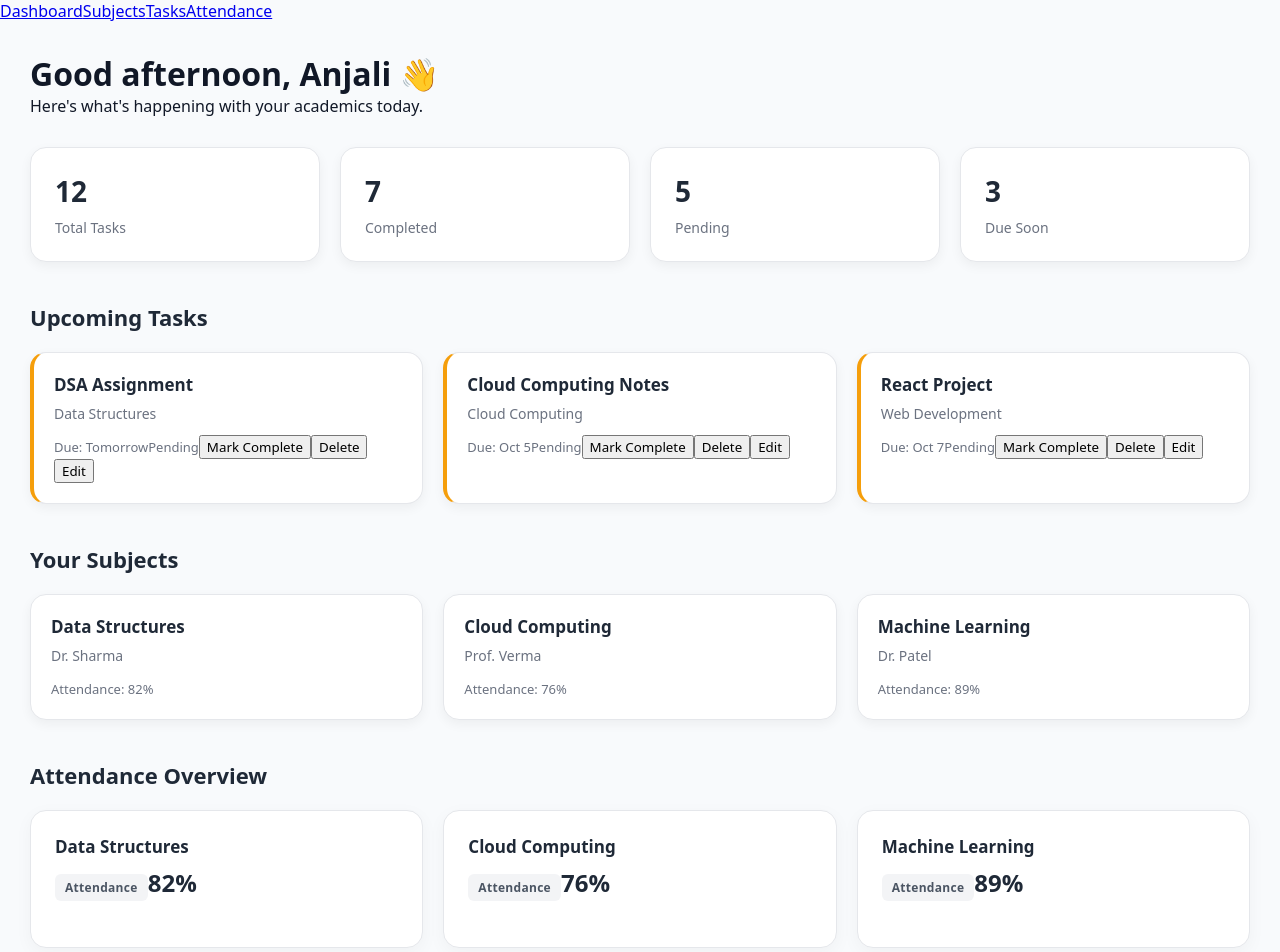
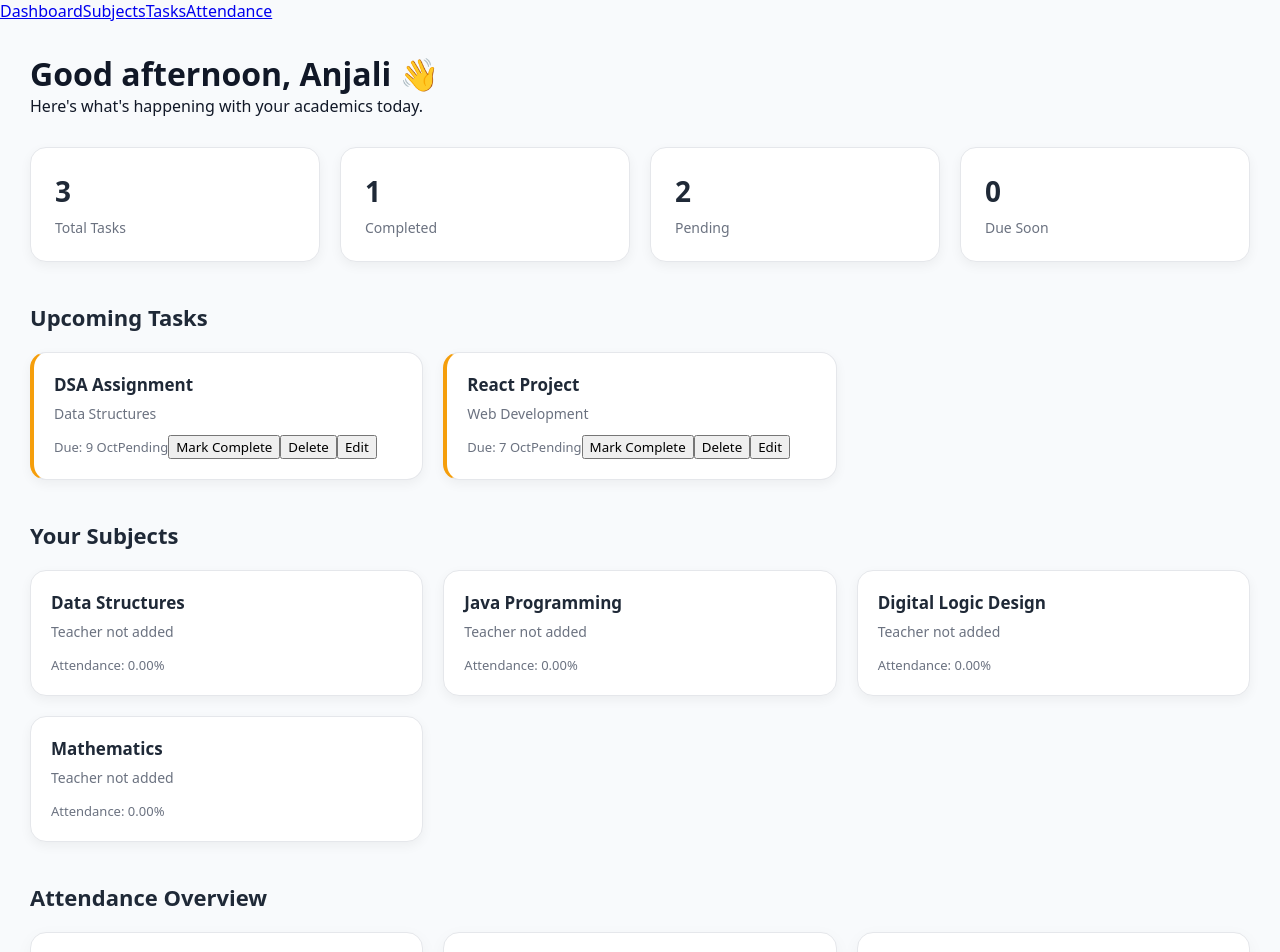
Before and after one commit to 74nandini-dot/CAMPUSflow, a React (Vite) app: page / in a window 1280 px wide. Shown: the top 952 px of the page. Built offline with nearby package versions, Linux system fonts and the light colour scheme.

Commit message:
Integrate dashboard with updated data

```diff
--- a/src/App.jsx
+++ b/src/App.jsx
@@ -1,3 +1,4 @@
+import { AttendanceProvider } from "./context/AttendanceContext";
 import Tasks from './pages/Tasks'
 import { BrowserRouter, Routes, Route } from 'react-router-dom'
 import Navbar from './components/Navbar'
@@ -5,10 +6,13 @@ import Dashboard from './pages/Dashboard/Dashboard'
 import Subjects from './pages/Subjects'
 import Attendance from './pages/Attendance'
 import { SubjectProvider } from './context/SubjectContext'
+import { TaskProvider } from "./context/TaskContext";
 
 function App() {
   return (
     <SubjectProvider>
+    <TaskProvider>
+    <AttendanceProvider>
     <BrowserRouter>
       <Navbar />
 
@@ -35,6 +39,8 @@ function App() {
 
       </Routes>
     </BrowserRouter>
+    </AttendanceProvider>
+    </TaskProvider>
     </SubjectProvider>
   )
 }
--- /dev/null
+++ b/src/context/AttendanceContext.jsx
@@ -0,0 +1,18 @@
+import { createContext, useState } from "react";
+
+export const AttendanceContext = createContext();
+
+export function AttendanceProvider({ children }) {
+  const [attendance, setAttendance] = useState({});
+
+  return (
+    <AttendanceContext.Provider
+      value={{
+        attendance,
+        setAttendance,
+      }}
+    >
+      {children}
+    </AttendanceContext.Provider>
+  );
+}
--- /dev/null
+++ b/src/context/TaskContext.jsx
@@ -0,0 +1,42 @@
+import { createContext, useState } from "react";
+
+const initialTasks = [
+  {
+    id: 1,
+    title: "DSA Assignment",
+    subject: "Data Structures",
+    dueDate: "2026-10-09",
+    completed: false,
+  },
+  {
+    id: 2,
+    title: "Cloud Computing Notes",
+    subject: "Cloud Computing",
+    dueDate: "2026-10-05",
+    completed: true,
+  },
+  {
+    id: 3,
+    title: "React Project",
+    subject: "Web Development",
+    dueDate: "2026-10-07",
+    completed: false,
+  },
+];
+
+export const TaskContext = createContext();
+
+export function TaskProvider({ children }) {
+  const [taskList, setTaskList] = useState(initialTasks);
+
+  return (
+    <TaskContext.Provider
+      value={{
+        taskList,
+        setTaskList,
+      }}
+    >
+      {children}
+    </TaskContext.Provider>
+  );
+}
--- a/src/pages/Attendance.jsx
+++ b/src/pages/Attendance.jsx
@@ -1,11 +1,12 @@
 import { useState, useContext } from "react";
 import "./Attendance.css";
 import { SubjectContext } from "../context/SubjectContext";
+import { AttendanceContext } from "../context/AttendanceContext";
 
 function Attendance() {
     const { subjectList } = useContext(SubjectContext);
 
-  const [attendance, setAttendance] = useState({});
+    const { attendance, setAttendance } = useContext(AttendanceContext);
 
   return (
     <div className="attendance-page">
--- a/src/pages/Dashboard/Dashboard.jsx
+++ b/src/pages/Dashboard/Dashboard.jsx
@@ -1,3 +1,7 @@
+import { useContext } from "react";
+import { TaskContext } from "../../context/TaskContext";
+import { AttendanceContext } from "../../context/AttendanceContext";
+import { SubjectContext } from "../../context/SubjectContext";
 import "./Dashboard.css";
 import TaskCard from "../../components/TaskCard";
 import DashboardHeader from "../../components/Dashboard/DashboardHeader/DashboardHeader";
@@ -7,7 +11,37 @@ import AttendanceCard from "../../components/AttendanceCard";
 
 
 function Dashboard() {
-  return (
+    const { taskList } = useContext(TaskContext);
+
+    const { subjectList } = useContext(SubjectContext);
+
+    const { attendance } = useContext(AttendanceContext);
+
+    const totalTasks = taskList.length;
+
+    const completedTasks = taskList.filter(
+      (task) => task.completed
+    ).length;
+
+    const pendingTasks = taskList.filter(
+      (task) => !task.completed
+    ).length;
+
+    const today = new Date();
+
+    const dueSoonTasks = taskList.filter((task) => {
+      if (task.completed) return false;
+
+      const dueDate = new Date(task.dueDate);
+
+      const difference =
+        (dueDate - today) / (1000 * 60 * 60 * 24);
+
+      return difference >= 0 && difference <= 3;
+    });
+
+
+    return (
     <div className="dashboard">
 
       {/* Dashboard Header */}
@@ -15,10 +49,10 @@ function Dashboard() {
 
       {/* Overview Cards */}
       <section className="overview">
-        <StatCard number="12" title="Total Tasks" />
-        <StatCard number="7" title="Completed" />
-        <StatCard number="5" title="Pending" />
-        <StatCard number="3" title="Due Soon" />
+        <StatCard number={totalTasks} title="Total Tasks" />
+        <StatCard number={completedTasks} title="Completed" />
+        <StatCard number={pendingTasks} title="Pending" />
+        <StatCard number={dueSoonTasks.length} title="Due Soon" />
       </section>
 
 
@@ -26,23 +60,20 @@ function Dashboard() {
       <h2>Upcoming Tasks</h2>
 
       <div className="task-list">
+      {taskList
+      .filter((task) => !task.completed)
+      .slice(0, 3)
+      .map((task) => (
         <TaskCard
-          title="DSA Assignment"
-          subject="Data Structures"
-          dueDate="Tomorrow"
-        />
-
-        <TaskCard
-          title="Cloud Computing Notes"
-          subject="Cloud Computing"
-          dueDate="Oct 5"
-        />
-
-        <TaskCard
-          title="React Project"
-          subject="Web Development"
-          dueDate="Oct 7"
-        />
+          key={task.id}
+          title={task.title}
+          subject={task.subject}
+         dueDate={new Date(task.dueDate).toLocaleDateString("en-IN", {
+          day: "numeric",
+          month: "short",
+        })}
+      />
+      ))}
        </div>
       </section>
 
@@ -51,46 +82,62 @@ function Dashboard() {
           <h2>Your Subjects</h2>
 
           <div className="subject-list">
-            <SubjectCard
-              name="Data Structures"
-              teacher="Dr. Sharma"
-              attendance={82}
-            />
+           {subjectList.map((subject) => {
+              const subjectAttendance = attendance[subject.id] || {
+                total: "",
+                attended: "",
+              };
 
-            <SubjectCard
-              name="Cloud Computing"
-              teacher="Prof. Verma"
-              attendance={76}
-            />
+              const total = Number(subjectAttendance.total);
+              const attended = Number(subjectAttendance.attended);
 
-            <SubjectCard
-              name="Machine Learning"
-              teacher="Dr. Patel"
-              attendance={89}
-            />
-          </div>
+              const percentage =
+                total > 0 && attended <= total
+                  ? (attended / total) * 100
+                  : 0;
+
+              return (
+                <SubjectCard
+                  key={subject.id}
+                  name={subject.name}
+                  teacher={subject.teacher || "Teacher not added"}
+                  attendance={percentage.toFixed(2)}
+                />
+              );
+            })}
+            </div>
         </section>
 
           {/* Attendance */}
         <section className="attendance">
           <h2>Attendance Overview</h2>
 
-          <div className="attendance-list">
-            <AttendanceCard
-              subject="Data Structures"
-              percentage={82}
-            />
 
-            <AttendanceCard
-              subject="Cloud Computing"
-              percentage={76}
-            />
+            <div className="attendance-list">
+            {subjectList.map((subject) => {
+              const subjectAttendance = attendance[subject.id] || {
+                total: "",
+                attended: "",
+              };
 
-            <AttendanceCard
-              subject="Machine Learning"
-              percentage={89}
-            />
+              const total = Number(subjectAttendance.total);
+              const attended = Number(subjectAttendance.attended);
+
+              const percentage =
+                total > 0 && attended <= total
+                  ? (attended / total) * 100
+                  : 0;
+
+              return (
+                <AttendanceCard
+                  key={subject.id}
+                  subject={subject.name}
+                  percentage={percentage.toFixed(2)}
+                />
+              );
+            })}
           </div>
+
         </section>
 
     </div>
--- a/src/pages/Tasks.jsx
+++ b/src/pages/Tasks.jsx
@@ -2,6 +2,7 @@ import { useState, useContext } from "react";
 import "./Tasks.css";
 import TaskCard from "../components/TaskCard";
 import { SubjectContext } from "../context/SubjectContext";
+import { TaskContext } from "../context/TaskContext";
 
 const tasks = [
   {
@@ -30,7 +31,7 @@ const tasks = [
 function Tasks() {
   const { subjectList } = useContext(SubjectContext);
 
-  const [taskList, setTaskList] = useState(tasks);
+  const { taskList, setTaskList } = useContext(TaskContext);
 
   const [showForm, setShowForm] = useState(false);
 
@@ -187,8 +188,7 @@ const filteredTasks = taskList.filter((task) => {
             </select>
 
             <input
-              type="text"
-              placeholder="Due date"
+              type="date"
               value={newTask.dueDate}
               onChange={(e) =>
                 setNewTask({
```
